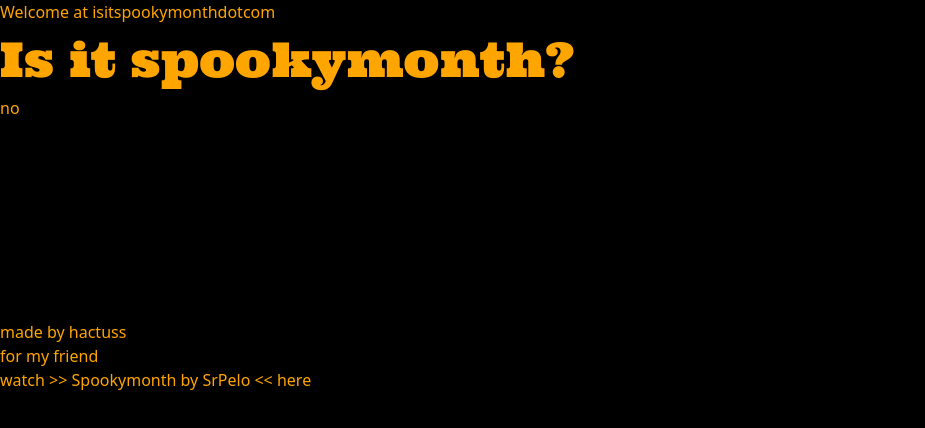
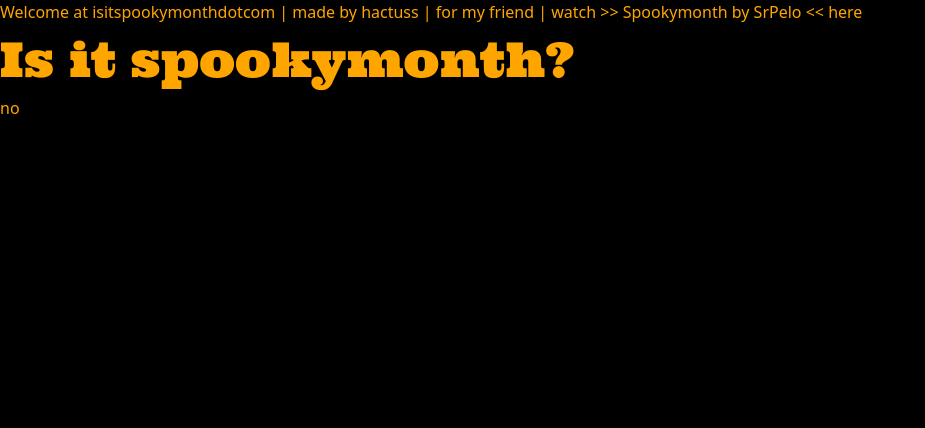
Before and after one commit to hactuss/isitspookymonth, a SvelteKit app: page / in a window 1280 px wide. Shown: the top 428 px of the page, without its empty margins (0-925 px from the left). Built offline with nearby package versions, Linux system fonts and the light colour scheme.

Commit message:
modified:   README.md 	modified:   src/app.css 	modified:   src/routes/+page.svelte

```diff
--- a/src/app.css
+++ b/src/app.css
@@ -22,8 +22,8 @@
 }
 main {
     background-color: black;
-    width: 100vw;
-    height: 100vh;
+    width: 100dvw;
+    height: 100dvh;
 }
 h1 {
     font-size: 3rem;
--- a/src/routes/+page.svelte
+++ b/src/routes/+page.svelte
@@ -2,6 +2,7 @@
     let fkingerror = " >> Spookymonth by SrPelo << ";
     let yesorno = "no";
     let display = "none";
+    let margin = "25vh";
     let date = new Date();
     console.log("test");
     const month = date.getMonth();
@@ -9,18 +10,30 @@
     if (month == 9) {
         yesorno = "Yes";
         display = "block";
+        let margin = "0px";
     } else {
     }
 </script>
 
 <main class="">
-    <h3>Welcome at isitspookymonthdotcom</h3>
+    <h3>
+        Welcome at isitspookymonthdotcom | made by <a
+            href="https://hactuss-website.vercel.app">hactuss</a
+        >
+        | for my friend | watch
+        <a
+            href="https://www.youtube.com/playlist?list=PLlgnRq26EmwJ-sDDKtiaVj-fuIGwrzCYG"
+        >
+            {fkingerror}
+        </a> here
+    </h3>
     <h1>Is it spookymonth?</h1>
     <h2>{yesorno}</h2>
     <div style="display: {display};" id="spookykids">
         <h1 style="display: {display};">Happy Spooky Month</h1>
         <img
             src="https://media.tenor.com/agWRnwIHk0MAAAAj/%D0%B6%D1%83%D1%82%D0%BA%D0%B8%D0%B9%D0%BC%D0%B5%D1%81%D1%8F%D1%86-%D1%81%D0%BA%D0%B8%D0%B4%D0%B8%D0%BF%D0%B0%D0%BC%D0%BF.gif"
+            alt=""
         />
         <img
             src="https://media1.tenor.com/m/HrVavLTmWewAAAAd/spooky-month-spooky-dance.gif"
@@ -31,14 +44,4 @@
             alt=""
         />
     </div>
-    <div style="margin-top: 25vh;">
-        <p>made by <a href="https://hactuss-website.vercel.app">hactuss</a></p> <p> for my friend</p>
-        <p>
-            watch <a
-                href="https://www.youtube.com/playlist?list=PLlgnRq26EmwJ-sDDKtiaVj-fuIGwrzCYG"
-            >
-                {fkingerror}
-            </a> here
-        </p>
-    </div>
 </main>
```
Also changed, not shown: 1 other file (tests, documents, lock files or other folders).
